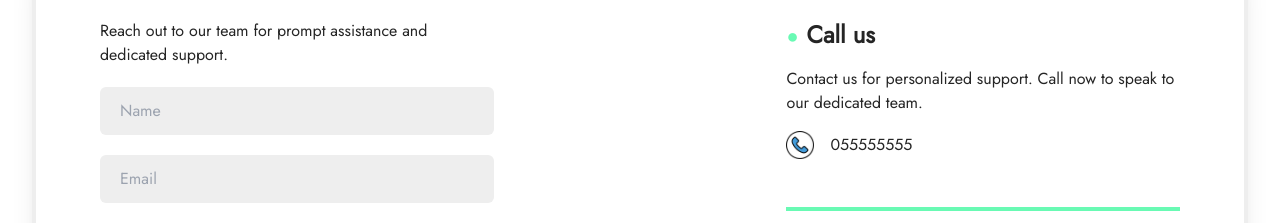
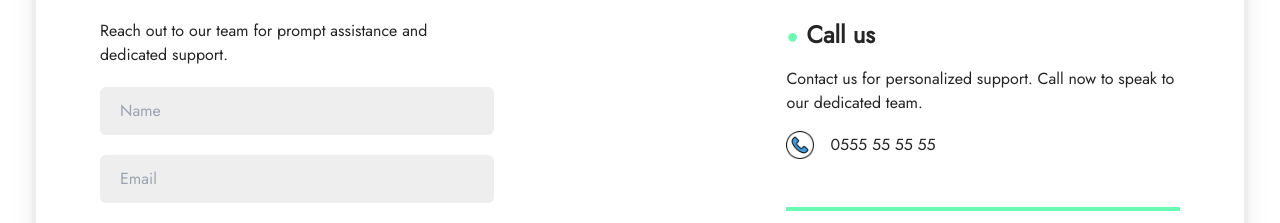
Before and after one commit to KamelMesbahi13/dzWorkAway, a React (Vite) app: page /Contactez-Nous in a window 1280 px wide. Shown: the part 1100-1323 px from the top of the page. Built offline with nearby package versions, Linux system fonts and the light colour scheme.

Commit message:
Privacy Page

```diff
--- a/src/Components/ContactUs/GetInTouch/GetInTouch.jsx
+++ b/src/Components/ContactUs/GetInTouch/GetInTouch.jsx
@@ -13,7 +13,7 @@ const data = [
     CallUs_Title: "Call us",
     CallUs_paragraph:
       "Contact us for personalized support. Call now to speak to our dedicated team.",
-    CallUs: "055555555",
+    CallUs: "0555 55 55 55",
 
     VisitUs_Title: "Visit us",
     VisitUs_paragraph:
--- a/src/Components/Privacy/Header/Header.jsx
+++ b/src/Components/Privacy/Header/Header.jsx
@@ -1,7 +1,6 @@
 import Img from "../../../assets/Privacy.jpg";
 import { LazyLoadImage } from "react-lazy-load-image-component";
 import { motion } from "framer-motion";
-import "react-lazy-load-image-component/src/effects/blur.css";
 
 const Header = () => {
   return (
```
